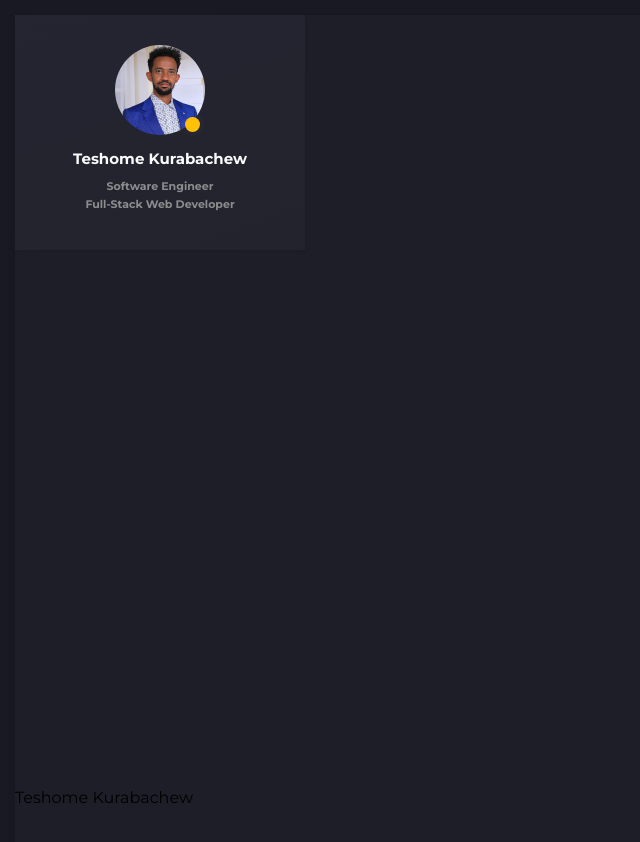
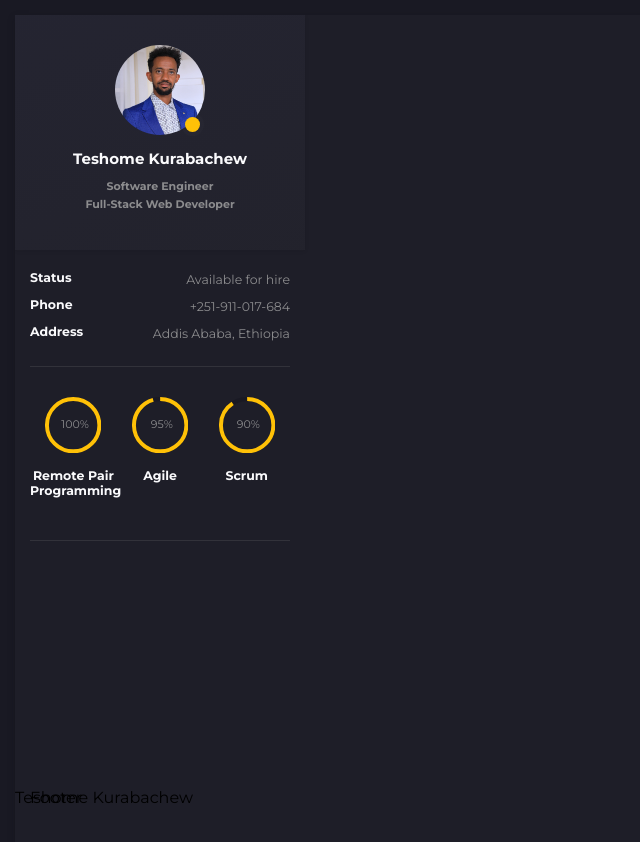
Before and after one commit to TesheMaximillan/Portfolio-V2, a React (Create React App) app: page / in a window 1280 px wide. Shown: the top 842 px of the page, without its empty margins (0-640 px from the left). Built offline with nearby package versions, Linux system fonts and the light colour scheme.

Commit message:
Add softskills

```diff
--- a/src/App.scss
+++ b/src/App.scss
@@ -3,7 +3,8 @@
 :root {
   --white: #fff;
   --light-grey: #fafafc;
-  --warm-grey: #8c8c8e;;
+  --warm-grey: #8c8c8e;
+  --dark-grey: #646466;
   --color-primary: #1e1e28;
   --color-primary-dark: #191923;
   --color-secondary: #FFC107;
@@ -101,6 +102,7 @@ h4 {
   font-weight: 700;
   line-height: 1.2;
   margin-bottom: 1.2rem;
+  color: var(--light-grey);
 
   @media (max-width: 768px) {
     font-size: 1rem;
@@ -125,7 +127,3 @@ h5 {
     font-size: 0.6rem;
   }
 }
-.particles {
-  width: 100vh;
-  height: 100vh;
-}
--- a/src/assets/data.json
+++ b/src/assets/data.json
@@ -4,7 +4,7 @@
     "title": "Software Engineer",
     "name": "Teshome Kurabachew",
     "subtitle": "Full-Stack Web Developer",
-    "status": "Currently looking for a new opportunity",
+    "status": "Available for hire",
     "picture": "./images/Professional Photo (2).jpg",
     "phone": "+251-911-017-684",
     "address": "Addis Ababa, Ethiopia"
@@ -240,24 +240,6 @@
       "icon": "python"
     },
     {
-      "name": "Remote Pair Programming",
-      "level": "95%",
-      "color": "#f9a825",
-      "icon": "remote-pair-programming"
-    },
-    {
-      "name": "Agile",
-      "level": "95%",
-      "color": "#f9a825",
-      "icon": "agile"
-    },
-    {
-      "name": "Scrum",
-      "level": "95%",
-      "color": "#f9a825",
-      "icon": "scrum"
-    },
-    {
       "name": "RESTful API",
       "level": "95%",
       "color": "#f9a825",
@@ -268,6 +250,29 @@
       "level": "95%",
       "color": "#f9a825",
       "icon": "devops"
+    }
+  ],
+  "softSkills": [
+    {
+      "id": "1",
+      "name": "Remote Pair Programming",
+      "level": 100,
+      "color": "#f9a825",
+      "icon": "remote-pair-programming"
+    },
+    {
+      "id": "2",
+      "name": "Agile",
+      "level": 95,
+      "color": "#f9a825",
+      "icon": "agile"
+    },
+    {
+      "id": "3",
+      "name": "Scrum",
+      "level": 90,
+      "color": "#f9a825",
+      "icon": "scrum"
     }
   ],
   "projects": [
--- a/src/common/Sidebar.jsx
+++ b/src/common/Sidebar.jsx
@@ -7,11 +7,19 @@ import avatar from '../assets/images/Professional Photo (2).jpg';
 
 const Sidebar = () => {
   const user = useSelector((state) => state.main.user);
-  const { name, title, subtitle } = user;
+  const skills = useSelector((state) => state.main.softSkills);
+
+  const {
+    name, title, subtitle, status, phone, address,
+  } = user;
+
+  const stroke = (value) => 292.273 - (292.273 * value) / 100;
 
   const {
     sidebar, sidebarHeader, sidebarMain, sidebarFooter, Frame, sidebarAvatar, sidebarAvatarCurtain,
-    imgIcon, lampLight, lampLightAvailable, profile, profileName, profileSmText,
+    imgIcon, lampLight, lampLightAvailable, profile, profileName, profileSmText, sidebarMainContent,
+    sidebarMainTable, sidebarMainDivider, sidebarMainSoftskills, sidebarMainSoftskillsItems,
+    circleProgress, circleProgressText,
   } = styles;
   return (
     <div className={sidebar}>
@@ -35,8 +43,43 @@ const Sidebar = () => {
             {subtitle}
           </div>
         </div>
-        <div className={sidebarMain}>
-          Main
+        <div className={sidebarMain} data-scrollbar="true">
+          <div className={sidebarMainContent}>
+            <div className={sidebarMainTable}>
+              <ul>
+                <li>
+                  <h4>Status</h4>
+                  <span>{status}</span>
+                </li>
+                <li>
+                  <h4>Phone</h4>
+                  <span>{phone}</span>
+                </li>
+                <li>
+                  <h4>Address</h4>
+                  <span>{address}</span>
+                </li>
+              </ul>
+            </div>
+            <div className={sidebarMainDivider} />
+            <div className={sidebarMainSoftskills}>
+              {skills.map((skill) => (
+                <div className={sidebarMainSoftskillsItems} key={skill.id}>
+                  <div className={circleProgress}>
+                    <svg viewBox="0 0 100 100" style={{ display: 'block', width: '100%' }}>
+                      <path d="M 50,50 m 0,-46.5 a 46.5,46.5 0 1 1 0,93 a 46.5,46.5 0 1 1 0,-93" stroke="#eee" strokeWidth="7" fillOpacity="0" />
+                      <path d="M 50,50 m 0,-46.5 a 46.5,46.5 0 1 1 0,93 a 46.5,46.5 0 1 1 0,-93" stroke="#555" strokeWidth="7" fillOpacity="0" style={{ strokeDasharray: '292.273, 292.273', strokeDashoffset: stroke(skill.level) }} />
+                    </svg>
+                    <div className={circleProgressText}>
+                      {skill.level}
+                    </div>
+                  </div>
+                  <h4>{skill.name}</h4>
+                </div>
+              ))}
+            </div>
+            <div className={sidebarMainDivider} />
+          </div>
         </div>
         <div className={sidebarFooter}>
           Footer
--- a/src/common/Sidebar.module.scss
+++ b/src/common/Sidebar.module.scss
@@ -160,7 +160,92 @@
   }
 
   &Main {
+    overflow: hidden;
+    outline: none;
+    width: 100%;
+    height: calc(100vh - 3rem);
 
+    &Content {
+      transform: translate3d(0, 0, 0);
+      padding: 24rem 0 5rem 0;
+    }
+
+    &Table {
+      padding: 1.5rem 0;
+      color: var(--warm-grey);
+
+      ul {
+        padding: 0;
+        margin: 0;
+
+        li {
+          list-style: none;
+          display: flex;
+          justify-content: space-between;
+          font-size: 1.25rem;
+        }
+      }
+    }
+
+    &Divider {
+      background-color: var(--dark-grey);
+      height: 1px;
+      width: 100%;
+      opacity: 0.3;
+    }
+
+    &Softskills {
+      padding: 3rem 0 1.5rem 0;
+      display: flex;
+      flex-wrap: wrap;
+      justify-content: space-between;
+
+      &Items {
+        width: 33.33333%;
+        text-align: center;
+        margin-bottom: 1.5rem;
+
+        .circleProgress {
+          position: relative;
+          width: 65%;
+          margin: 0 auto 1.5rem;
+
+          svg {
+            overflow: hidden;
+            vertical-align: middle;
+          }
+
+          path:first-child {
+            stroke: var(--color-primary-dark);
+          }
+
+          path:last-child {
+            stroke: var(--color-secondary);
+          }
+
+          &Text {
+            position: absolute;
+            top: 50%;
+            padding: 0;
+            margin: 0;
+            transform: translate(-50%, -50%);
+            font-size: 1.1rem;
+            color: var(--warm-grey) !important;
+            left: 45% !important;
+
+            &::after {
+              content: '%';
+              position: absolute;
+            }
+          }
+        }
+      }
+    }
+  }
+
+  [data-scrollbar] {
+    display: block;
+    position: relative;
   }
 
   &Footer {
--- a/src/store/reducers/mainReducer.js
+++ b/src/store/reducers/mainReducer.js
@@ -3,7 +3,7 @@ import { createSlice } from '@reduxjs/toolkit';
 import data from '../../assets/data.json';
 
 const {
-  user, about, social, experience, education, honors, skills, projects,
+  user, about, social, experience, education, honors, skills, projects, softSkills,
 } = JSON.parse(JSON.stringify(data));
 
 const mainReducer = createSlice({
@@ -14,6 +14,7 @@ const mainReducer = createSlice({
     education,
     experience,
     skills,
+    softSkills,
     projects,
     social,
     honors,
```
